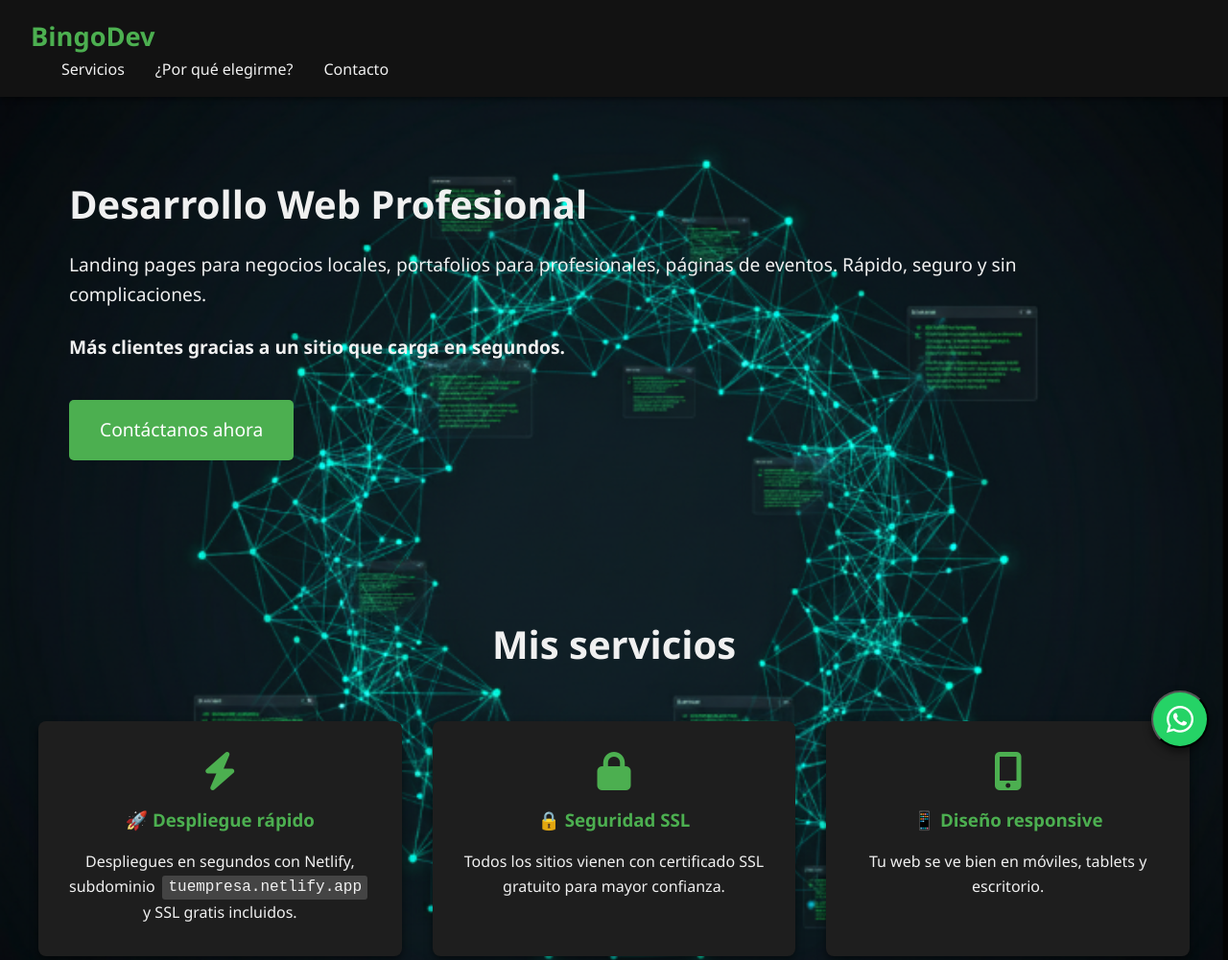
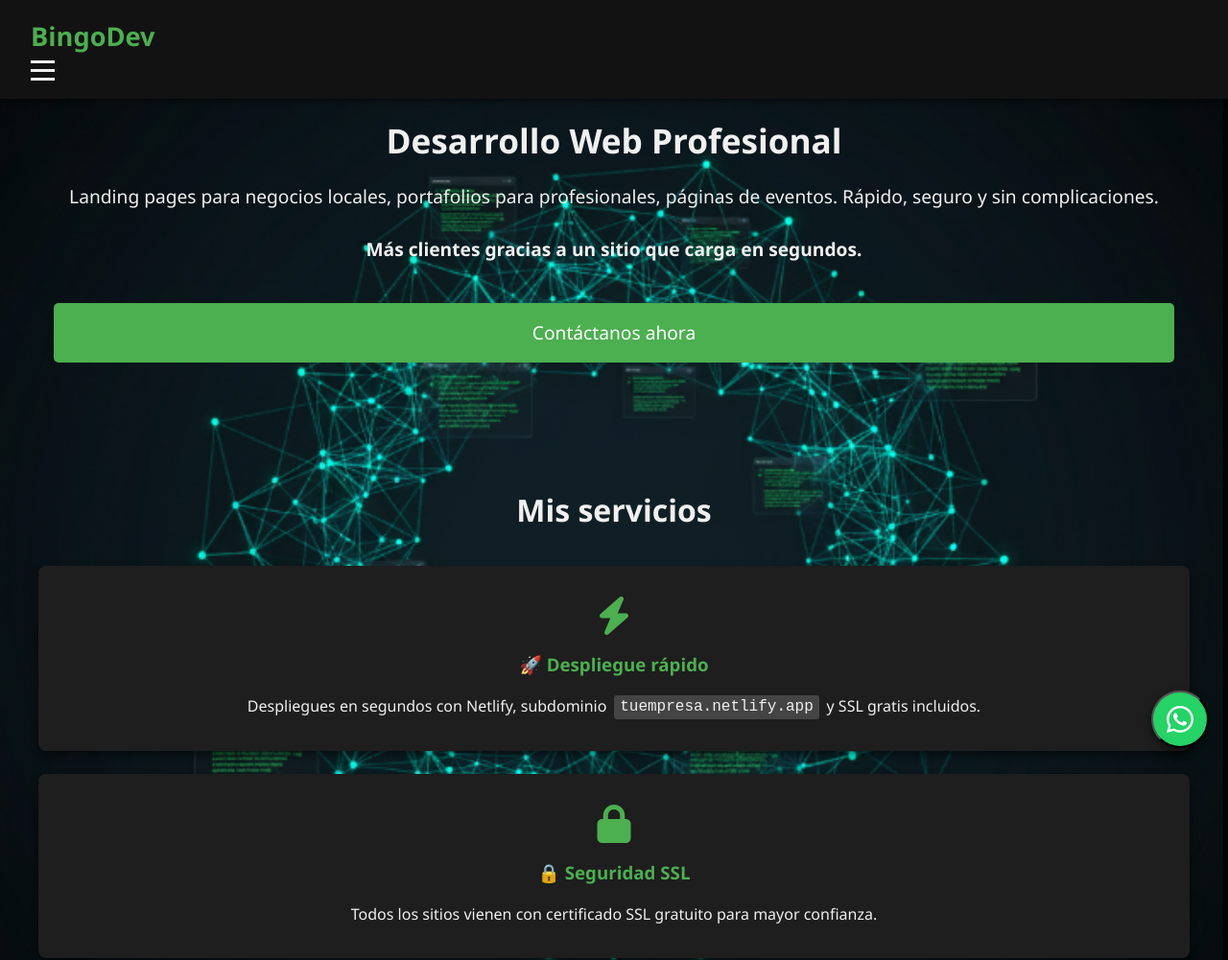
Before and after one commit to SNTIXGOD/Bingo, a plain HTML site: page index.html in a window 1280 px wide. Shown: the top 1001 px of the page at 96% size. Drawn offline with Linux system fonts and the light colour scheme.

Commit message:
Update styles.css

```diff
--- a/styles.css
+++ b/styles.css
@@ -39,6 +39,7 @@
     background-size: cover;
     background-attachment: fixed;
     transition: background-color 0.3s, color 0.3s;
+    padding-top: 70px; /* Espacio para el header fijo */
 }
 
 /* Header y navegación */
@@ -46,8 +47,10 @@
     padding: 1rem 2rem;
     background-color: var(--bg-color);
     box-shadow: 0 2px 5px var(--shadow);
-      position: sticky;
+    position: fixed;
     top: 0;
+    left: 0;
+    width: 100%;
     z-index: 100;
     display: flex;
     justify-content: space-between;
@@ -92,15 +95,6 @@
 
 .nav-links a:hover {
     color: var(--primary-color);
-  }
-
-  .theme-toggle {
-      background: none;
-      border: none;
-      font-size: 1.5rem;
-      cursor: pointer;
-      color: var(--text-color);
-      margin-right: 1rem;
 }
 
 .hamburger {
@@ -157,6 +151,8 @@
     animation: fadeInUp 1.4s ease;
     display: inline-block;
     margin-top: 1rem;
+    width: 100%;
+    text-align: center;
 }
 
 .cta-btn:hover {
@@ -367,65 +363,3 @@
         transform: translateY(0);
     }
 }
-
-  /* Responsive para pantallas grandes (Desktop) */
-  @media (min-width: 769px) {
-      .nav-links {
-          display: flex;
-          position: static;
-          width: auto;
-          background-color: transparent;
-          flex-direction: row;
-          padding: 0;
-          box-shadow: none;
-      }
-
-      .nav-links li {
-          margin-left: 2rem;
-          margin-bottom: 0;
-      }
-
-      .hamburger {
-          display: none;
-      }
-
-      .hero {
-          flex-direction: row;
-          flex-wrap: wrap;
-          justify-content: space-between;
-          align-items: center;
-          padding: 5rem 2rem;
-          text-align: left;
-      }
-
-      .hero-content {
-          min-width: 300px;
-          padding-right: 2rem;
-          margin-bottom: 0;
-      }
-
-      .hero h1 {
-          font-size: 2.5rem;
-      }
-
-      section {
-          padding: 5rem 2rem;
-      }
-
-      .section-title {
-          font-size: 2.5rem;
-          margin-bottom: 3rem;
-      }
-
-      .service-grid {
-          grid-template-columns: repeat(auto-fit, minmax(300px, 1fr));
-          gap: 2rem;
-      }
-
-      .cta-btn.whatsapp,
-      .cta-btn.facebook {
-          display: inline-block;
-          width: auto;
-          margin-left: 1rem;
-      }
-  }
```
Lines whose indentation alone changed are shown as unchanged.
